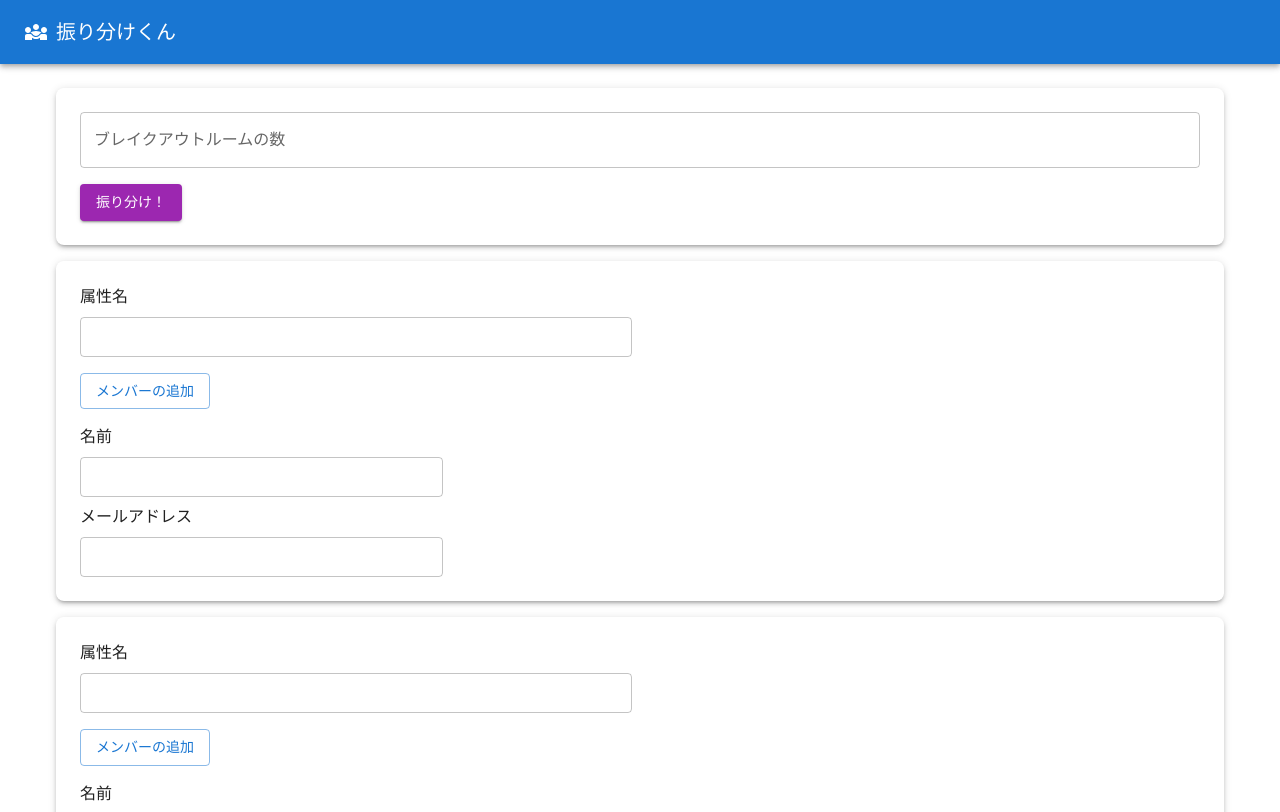
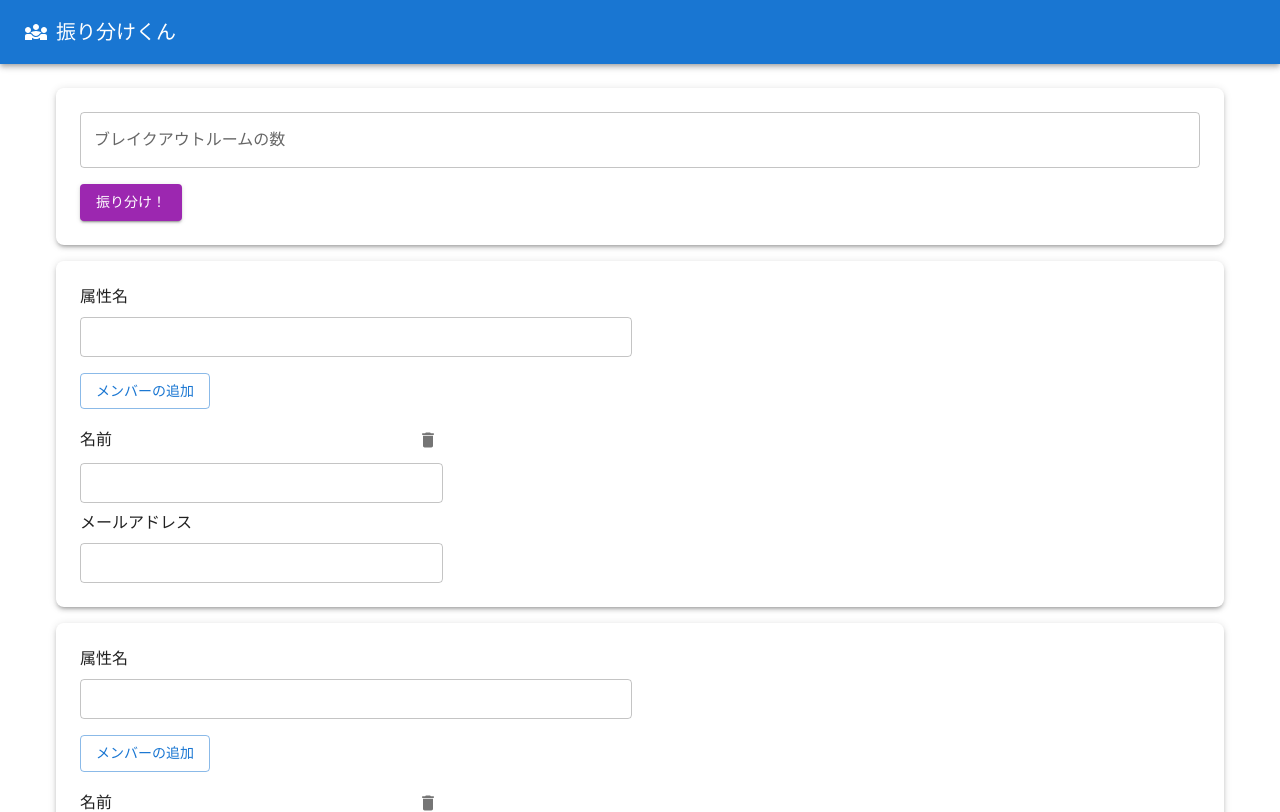
Before and after one commit to idaten-hack/team-generator-react, a React (Vite) app: page / in a window 1280 px wide. Shown: the top 812 px of the page. Built offline with nearby package versions, Linux system fonts and the light colour scheme.

Commit message:
メンバーが1人の時に名前とメアドを消す処理を追加

```diff
--- a/src/components/AttributeContainer/AttributeMember.jsx
+++ b/src/components/AttributeContainer/AttributeMember.jsx
@@ -45,14 +45,23 @@ AttributeMember.propTypes = {
 
 export default function AttributeMember(props) {
   function deleteAttribute() {
+    let deletedGroupMembers
+    if (props.groupMembers.length === 1) {
+      deletedGroupMembers = [
+        { memberId: props.memberId, memberName: '', memberEmail: '' },
+      ]
+    } else {
+      deletedGroupMembers = props.groupMembers.filter(
+        (groupMember) => groupMember.memberId !== props.memberId
+      )
+    }
+
     props.setAttributeGroups(
       props.attributeGroups.map((attributeGroup) =>
         attributeGroup.groupId === props.groupId
           ? {
               groupId: props.groupId,
-              groupMembers: props.groupMembers.filter(
-                (groupMember) => groupMember.memberId !== props.memberId
-              ),
+              groupMembers: deletedGroupMembers,
             }
           : attributeGroup
       )
@@ -70,17 +79,9 @@ export default function AttributeMember(props) {
         }}
       >
         <Typography>名前</Typography>
-        {props.groupMembers.length !== 1 ? (
-          <IconButton
-            aria-label="delete"
-            size="small"
-            onClick={deleteAttribute}
-          >
-            <Delete fontSize="small" />
-          </IconButton>
-        ) : (
-          <></>
-        )}
+        <IconButton aria-label="delete" size="small" onClick={deleteAttribute}>
+          <Delete fontSize="small" />
+        </IconButton>
       </Box>
       <TextField
         sx={{
```
